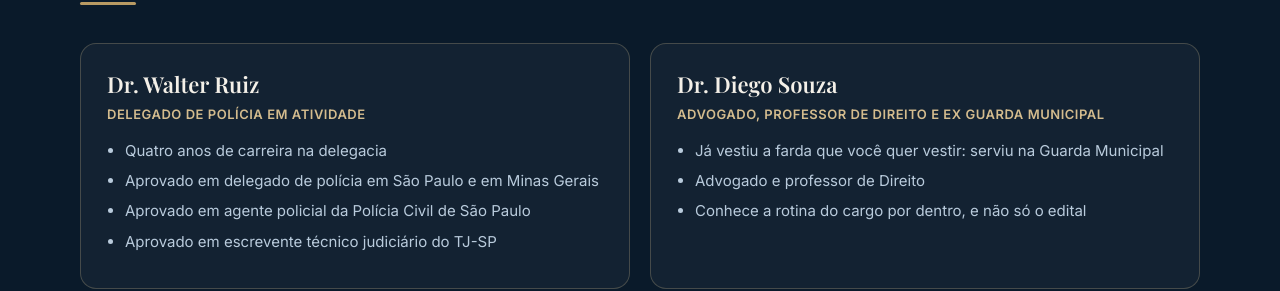
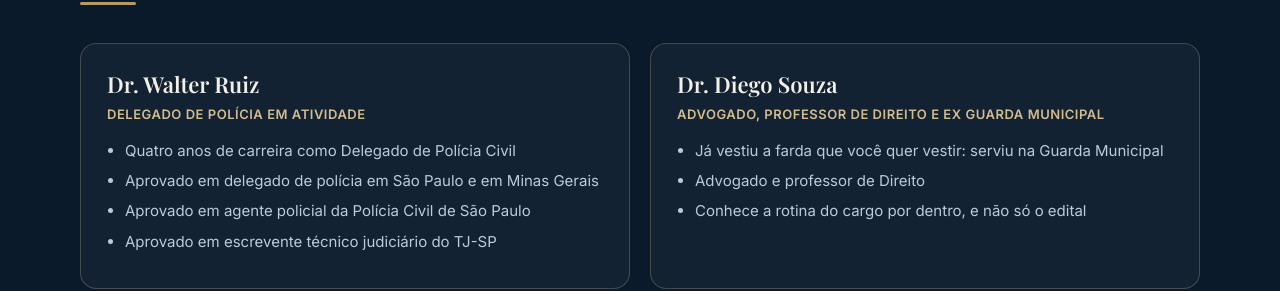
Before and after one commit to Neto2023/juris-elite, a website: page automacao/landing/index.html in a window 1280 px wide. Shown: the part 2339-2630 px from the top of the page. Drawn offline with nearby package versions, Linux system fonts and the light colour scheme.

Commit message:
Precisa o cargo do Dr. Walter na ficha
"Quatro anos de carreira na delegacia" podia ser lido como qualquer
funcao dentro de uma delegacia. O correto e Delegado de Policia Civil.

Co-Authored-By: Claude Opus 5 <noreply@anthropic.com>

```diff
--- a/automacao/landing/index.html
+++ b/automacao/landing/index.html
@@ -365,7 +365,7 @@ footer .links{display:flex;flex-direction:column;gap:9px;text-align:right}
         <h3>Dr. Walter Ruiz</h3>
         <div class="cargo">Delegado de polícia em atividade</div>
         <ul>
-          <li>Quatro anos de carreira na delegacia</li>
+          <li>Quatro anos de carreira como Delegado de Polícia Civil</li>
           <li>Aprovado em delegado de polícia em São Paulo e em Minas Gerais</li>
           <li>Aprovado em agente policial da Polícia Civil de São Paulo</li>
           <li>Aprovado em escrevente técnico judiciário do TJ-SP</li>
```
